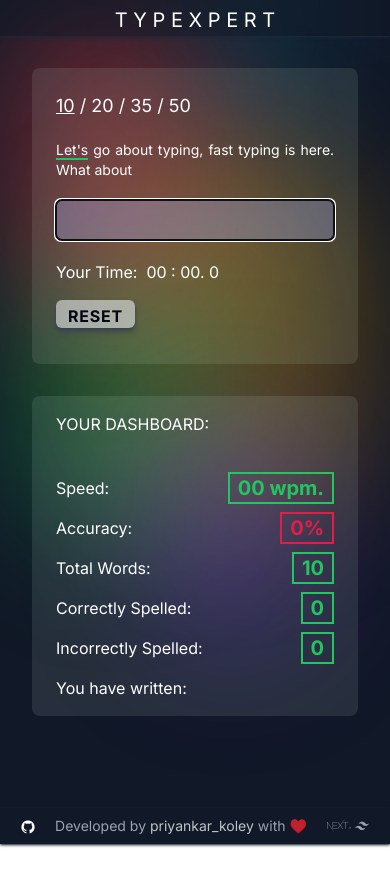
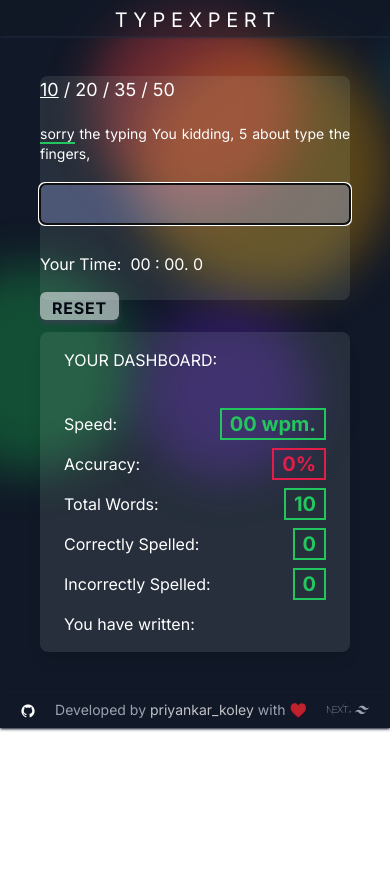
Before and after one commit to priyankarkoley/Typexpert, a Next.js app: page / in a window 390 px wide. Shown: the top 886 px of the page. After the commit the page ends 844 px from the top, so only its background shows below. Built offline with nearby package versions, Linux system fonts and the light colour scheme.

Commit message:
Responsive error fixed and shuffle done

```diff
--- a/src/app/page.tsx
+++ b/src/app/page.tsx
@@ -1,11 +1,31 @@
 "use client";
 import { useState } from "react";
-import Main from "../components/Main";
+// import Main from "../components/Main";
+import dynamic from "next/dynamic";
+const Main = dynamic(() => import("../components/Main"), {
+  loading: () => (
+    <div className="space-y-5 md:space-y-10 md:w-full p-6">
+      <div className="text-lg">
+        <button className={`underllne hover:underline`}>10</button> /{" "}
+        <button className={`underllne hover:underline`}>20</button> /{" "}
+        <button className={`underllne hover:underline`}>35</button> /{" "}
+        <button className={`underllne hover:underline`}>50</button>
+      </div>
+      <div className="w-full text-justify text-sm md:text-base lg:text-lg">
+        Loading...
+      </div>
+      <input
+        className={`bg-indigo-300 bg-opacity-30 text-white p-2 w-full rounded-md caret-neutral-50`}
+      />
+      <div className="h-20">TIme Loading...</div>
+    </div>
+  ),
+
+  ssr: false,
+});
 import Dashboard from "../components/Dashboard";
 import Navbar from "../components/Navbar";
 import Footer from "@/components/Footer";
-import space from  "@/../public/space.jpg"
-import Image from 'next/image'
 
 export default function Home() {
   const [wordCount, setWordCount] = useState<number>(10);
@@ -23,28 +43,18 @@
     })
   );
 
-    // <div>
-    //   only when in phone
-    //   <div className="bg-green-100 h-screen text-3xl flex-col items-center justify-center sm:hidden">
-    //     <div className="flex sticky top-0 w-full text-xl lg:text-2xl text-white h-11 lg:h-13 justify-center bg-green-700 items-center text-center sm:pl-8">
-    //       <div>TYPEXPERT</div>
-    //     </div>
-    //     <div className="p-4 my-10">Go, Get a Laptop, you poor nigga..!</div>
-    //   </div>
-
-    //   only when not in phone
   return (
-      <div className="h-screen w-full relative flex-col justify-center">
-        <div className="absolute -z-50 bg-fixed bg-gray-900 w-full h-full">
-          <div className="opacity-40 blur-3xl rounded-full sm:w-44 sm:h-64 w-44 h-64 absolute top-1/2 -mt-10 left-2/3 -ml-32 animate-circlesm z-10 bg-violet-800"></div>
-          <div className="opacity-40 blur-3xl rounded-full sm:w-64 sm:h-96 w-64 h-96 absolute top-1/2 -mt-72 left-1/2 -ml-32 animate-circlemd -z-50 bg-yellow-600"></div>
-          <div className="opacity-40 blur-3xl rounded-full sm:w-52 sm:h-80 w-52 h-80 absolute top-1/2 -mt-80 left-1/3 -ml-32 animate-circlexl z-20 bg-red-500"></div>
-          <div className="opacity-40 blur-3xl rounded-full sm:w-52 sm:h-80 w-52 h-80 absolute top-1/2 -mt-52 left-1/3 -ml-32 animate-circlesm -z-20 bg-green-600"></div>
-          <div className="opacity-40 blur-3xl rounded-full sm:w-20 sm:h-40 w-20 h-40 absolute top-1/2 -mt-96 left-2/3 -ml-12 animate-circlexl -z-20 bg-cyan-600"></div>
+    <div className="md:h-screen w-full relative flex-col justify-center">
+      <div className="absolute -z-50 bg-fixed bg-gray-900 w-full h-full overflow-hidden">
+        <div className="opacity-40 blur-xl rounded-full w-44 h-44 sm:w-64 sm:h-64 absolute top-1/2 -mt-10 left-2/3 -ml-32 animate-circlesm z-10 bg-violet-800"></div>
+        <div className="opacity-40 blur-xl rounded-full w-64 h-64 sm:w-96 sm:h-96 absolute top-1/2 -mt-72 left-1/2 -ml-10 animate-circlemd -z-50 bg-yellow-600"></div>
+        <div className="opacity-40 blur-xl rounded-full w-52 h-52 sm:w-80 sm:h-80 absolute top-1/2 -mt-80 left-1/3 -ml-32 animate-circlexl z-20 bg-red-500"></div>
+        <div className="opacity-40 blur-xl rounded-full w-52 h-52 sm:w-80 sm:h-80 absolute top-1/2 -mt-20 left-1/3 -ml-52 animate-circlesm -z-20 bg-green-600"></div>
+        <div className="opacity-40 blur-xl rounded-full w-20 h-20 sm:w-40 sm:h-40 absolute top-1/2 -mt-72 left-2/3 ml-12 animate-circlexl -z-20 bg-cyan-600"></div>
       </div>
       <Navbar />
-        <div className="flex justify-center sm:my-10">
-          <div className="max-w-5xl p-8 sm:inline-block md:flex space-y-8 md:space-y-0 md:space-x-7 min-h-screen md:min-h-fit">
+      <div className="flex justify-center items-center overflow-y-auto">
+        <div className="bg-red-8000 max-w-5xl p-10 sm:inline-block md:flex space-y-8 md:space-y-0 md:space-x-7">
           <div className="bg-green-100 bg-opacity-10 text-white md:w-3/5 rounded-lg lg:p-4">
             <Main
               wordCount={wordCount}
@@ -67,7 +77,7 @@
               setCorrectStore={setCorrectStore}
             />
           </div>
-            <div className="bg-green-100 bg-opacity-10 text-white md:w-2/5 rounded-lg lg:p-4">
+          <div className="bg-green-100 bg-opacity-10 text-white md:w-2/5 rounded-lg lg:p-4 shadow-lg">
             <Dashboard
               wordCount={wordCount}
               letterCount={letterCount}
--- a/src/components/Main.tsx
+++ b/src/components/Main.tsx
@@ -55,6 +55,8 @@
   const [int, setInt] = useState<NodeJS.Timer>();
   const [status, setStatus] = useState(0);
 
+  let myGivenString = TYPE_THIS.slice(0, wordCount);
+
   let [tt, milliseconds, seconds, minutes, hours] = [
     totalTime,
     time.ms,
@@ -101,7 +103,6 @@
   //   }
   // };
   let checker = (word: string) => {
-    let myGivenString = TYPE_THIS.slice(0, wordCount);
     if (status === 1) {
       if (word.includes(" ")) {
         setLetterCount(letterCount + text.length);
@@ -115,7 +116,7 @@
         setI(i + 1);
       }
       if (word === myGivenString[i] + " ") word = "";
-      if (myGivenString[i].includes(word))
+      if (myGivenString!==undefined && myGivenString[i].includes(word))
         setCol("text-white bg-indigo-300 bg-opacity-30");
       else setCol("text-white bg-red-400");
       if (word === myGivenString[i]) setCol("bg-green-400 text-black");
@@ -169,7 +170,7 @@
   };
 
   return (
-    <div className="space-y-5 md:space-y-10 md:w-full p-6">
+    <div className="space-y-5 md:space-y-10 md:w-full p-">
       <div className="text-lg">
         <button
           onClick={() => {
@@ -267,7 +268,7 @@
         }}
         value={text}
       />
-      <div className="h-20">
+      <div className="py-2">
         <Timer
           time={time}
           onStart={start}
--- a/src/components/Timer.tsx
+++ b/src/components/Timer.tsx
@@ -27,7 +27,21 @@
         </div>
       </div>
       <div className="block md:flex items-center justify-center lg:block min-w-fit">
-        {/* <div className="space-x-2 w-fit h-10">
+
+        <button
+          className="disabled:bg-stone-500 text-gray-950 font-bold tracking-wider h-full bg-gray-200 bg-opacity-60 shadow-md hover:shadow-gray-900 shadow-gray-700 hover:bg-opacity-100 pt-1 px-3 rounded-md"
+          onClick={() => {
+            onReset();
+          }}
+          >
+          RESET
+        </button>
+      </div>
+    </div>
+  );
+}
+
+  {/*line30: <div className="space-x-2 w-fit h-10">
   {status === 0 ? (
     <button
       className="h-full bg-green-500 px-3 rounded-md"
@@ -97,16 +111,3 @@
     </button>
   )}
 </div> */}
-
-        <button
-          className="disabled:bg-stone-500 text-gray-950 font-bold tracking-wider h-full bg-gray-200 bg-opacity-60 shadow-md hover:shadow-gray-900 shadow-gray-700 hover:bg-opacity-100 pt-1 px-3 rounded-md"
-          onClick={() => {
-            onReset();
-          }}
-        >
-          RESET
-        </button>
-      </div>
-    </div>
-  );
-}
--- a/src/var.ts
+++ b/src/var.ts
@@ -19,9 +19,9 @@
 }
 
 const string =
-  "Let's go about typing, fast typing is here. What about you? Well yes, you have to type right about this, and then, you later get point. Now, start typing right now, if you type faster at lower than seconds, you are master, this will be challenging, 1 2 3 4 5 6 7 8 9 10, Stop about slow typing. You should this for your points if you didn't logged up/sign in yet, you should sign in for your account, right now. No two fingers, only ten fingers, ten fingers make this more perfect, if you type this with your two fingers, you should probably slower than me, but if your WPM is higher than me, you are master of the typist. Right now, stopping the type test right now, just kidding, ok now, you can stop there right now, sorry for the long text.";
+  "let's go about typing, fast typing is here. What about you? Well yes, you have to type right about this, and then, you later get point. Now, start typing right now, if you type faster at lower than seconds, you are master, this will be challenging, 1 2 3 4 5 6 7 8 9 10, Stop about slow typing. You should this for your points if you didn't logged up/sign in yet, you should sign in for your account, right now. No two fingers, only ten fingers, ten fingers make this more perfect, if you type this with your two fingers, you should probably slower than me, but if your WPM is higher than me, you are master of the typist. Right now, stopping the type test right now, just kidding, ok now, you can stop there right now, sorry for the long text.";
 
 export const TYPE_THIS =
-// shuffle(
+shuffle(
   (string.split(" "))
-// )
+)
--- a/tailwind.config.js
+++ b/tailwind.config.js
@@ -58,10 +58,10 @@
         pulse1: "pulse 2s linear infinite",
         pulse2: "pulse 4s linear infinite",
         pulse3: "pulse 5s linear infinite",
-        circlesm: "circlesm 5s linear infinite",
-        circlemd: "circlemd 7s linear infinite",
-        circlelg: "circlelg 9s linear infinite",
-        circlexl: "circlexl 11s linear infinite",
+        circlesm: "circlesm 12s linear infinite",
+        circlemd: "circlemd 13s linear infinite",
+        circlelg: "circlelg 15s linear infinite",
+        circlexl: "circlexl 17s linear infinite",
       },
     },
   },
```
Also changed, not shown: 1 other file (tests, documents, lock files or other folders). Lines whose indentation alone changed are shown as unchanged.
